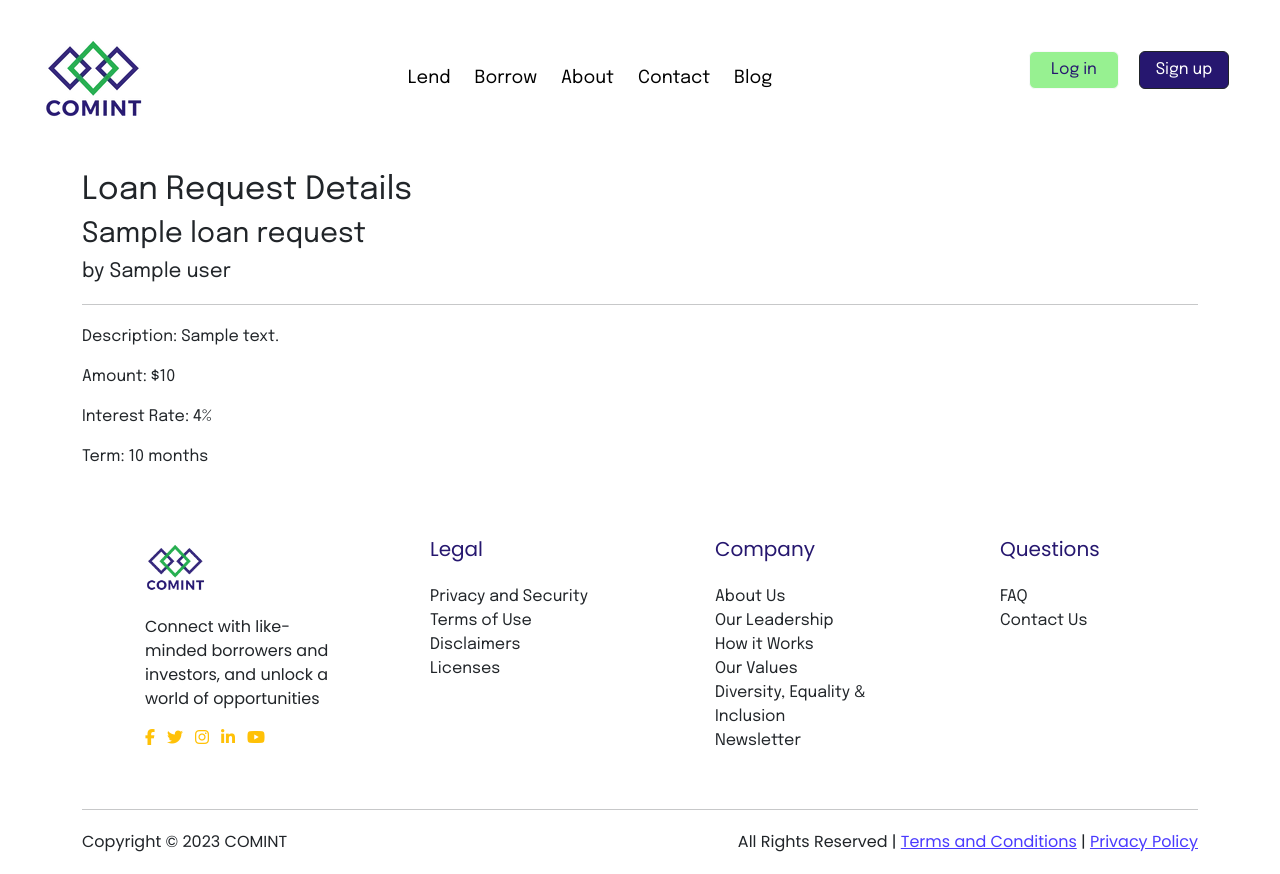
After one commit to comint-admin/comint, a Django app: template comintapp/templates/comintapp/loan_request_detail.html in a window 1280 px wide. The commit adds this page. Run offline with Django 4.2, Linux system fonts and the light colour scheme; the template is opened without the code that fills it: most values are stand-ins (such as "Sample title", 1, 10 or a date in 2020); some libraries are stand-ins or nearby versions; some web fonts are replaced.

Commit message:
added links and loan details page

```diff
--- /dev/null
+++ b/comintapp/templates/comintapp/loan_request_detail.html
@@ -0,0 +1,15 @@
+{% extends "base.html" %}
+{% block body %}
+<div class="container mt-4">
+    <h2>Loan Request Details</h2>
+    <div>
+        <h3>{{ loan_request.name }}</h3>
+        <h5> by {{ loan_request.user }}</h5>
+        <hr>
+        <p>Description: {{ loan_request.description }}</p>
+        <p>Amount: ${{ loan_request.amount }}</p>
+        <p>Interest Rate: {{ loan_request.interest_rate }}%</p>
+        <p>Term: {{ loan_request.term }} months</p>
+    </div>
+</div>
+{% endblock %}
--- a/comintapp/templates/comintapp/marketplace.html
+++ b/comintapp/templates/comintapp/marketplace.html
@@ -56,6 +56,7 @@
                     <p>Amount: ${{ loan_request.amount|intcomma }}</p>
                     <p>Interest Rate: {{ loan_request.interest_rate }}%</p>
                     <p>Term: {{ loan_request.term }} months</p>
+                    <a href="{% url 'comintapp:loan_request_detail' loan_request.id %}" class="btn btn-primary">View Details</a>
                     <!-- Add a button or link to fund a loan request -->
                 </div>
             </div>
--- a/comintapp/urls.py
+++ b/comintapp/urls.py
@@ -19,4 +19,5 @@ urlpatterns = [
     path('cashboard/borrower', cashboard_views.BorrowerView.as_view(), name='borrower_view'),
     path('create_loan_request/', LoanRequestCreateView.as_view(), name='create_loan_request'),
     path('marketplace/', MarketplaceView.as_view(), name='marketplace'),
+    path('loan-request/<int:pk>/', LoanRequestDetailView.as_view(), name='loan_request_detail'),
 ]
```
Also changed, not shown: comintapp/templates/comintapp/lender_dashboard.html (+7 -3 lines), comintapp/views/cashboard_views.py (+7 -1 lines).
